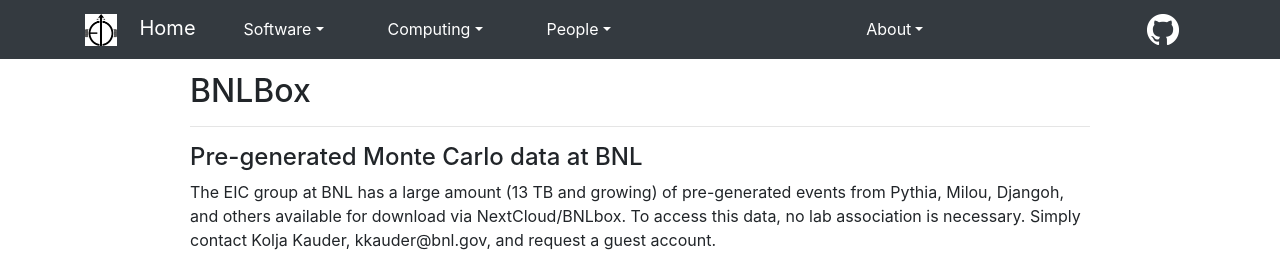
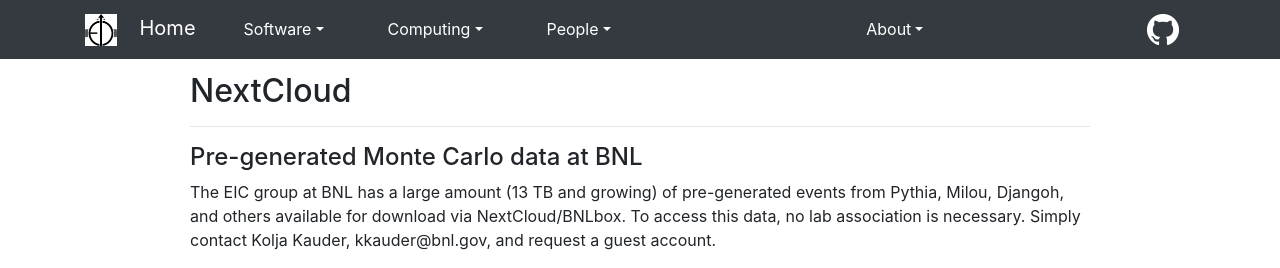
Before and after one commit to kkauder/eic.github.io, a Jekyll site: the page built from _computing/storage.md, in a window 1280 px wide and 989 px high. Shown: the top 268 px of the window. Built offline with Jekyll 4.4.1, drawn with Linux system fonts in a browser that asks for light colours; nearby versions of some CDN libraries.

Commit message:
Restored https://eic.github.io/computing/storage.html and changed menu items from BNLBox to NextCloud

```diff
--- a/_computing/bnlbox.md
+++ b/_computing/storage.md
@@ -1,7 +1,7 @@
 ---
-title: BNLBox
-description: BNLBox
-name: bnlbox
+title: NextCloud
+description: NextCloud
+name: storage
 layout: default
 level: 0
 ---
--- a/_data/menus.yml
+++ b/_data/menus.yml
@@ -102,8 +102,8 @@
       full: Storage
       div: yes
     -
-      name: bnlbox
-      full: BNLBox
+      name: storage
+      full: NextCloud
     -
       name: petrel
       full: Petrel/Globus
```
